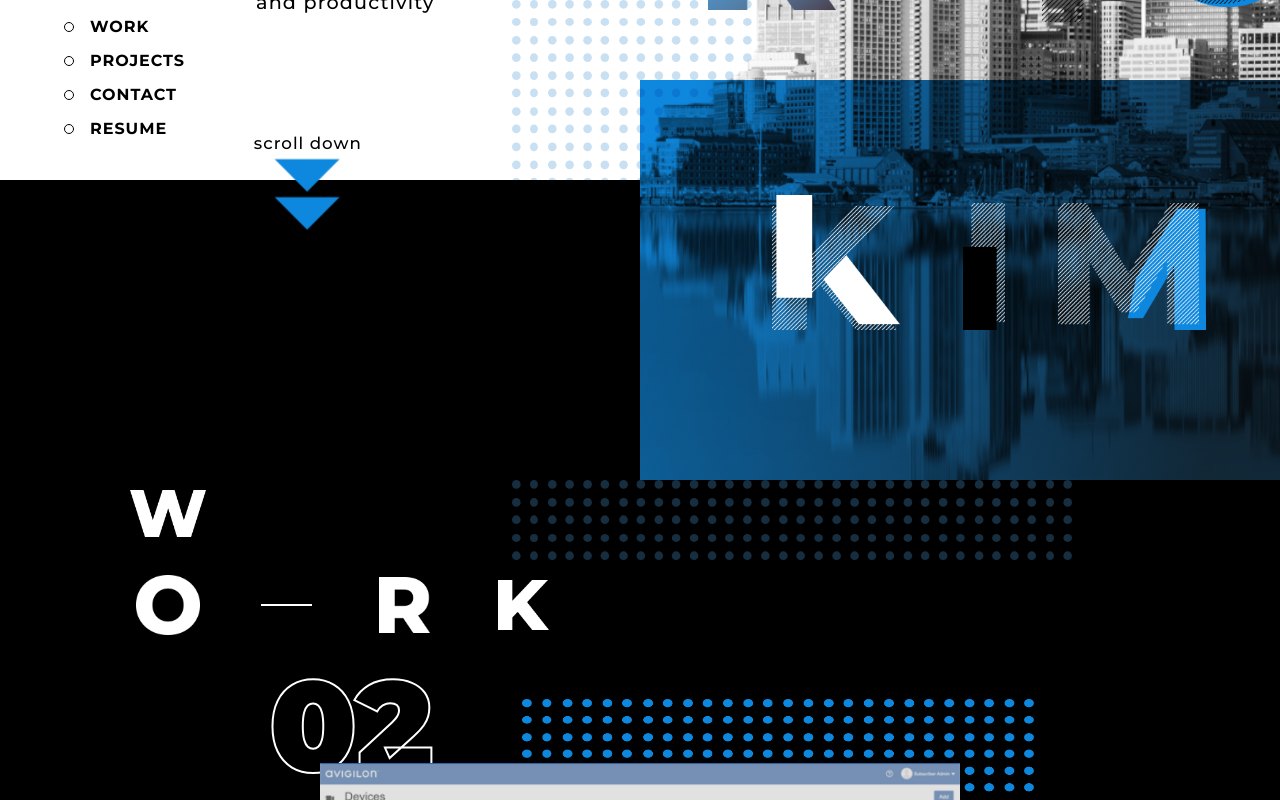
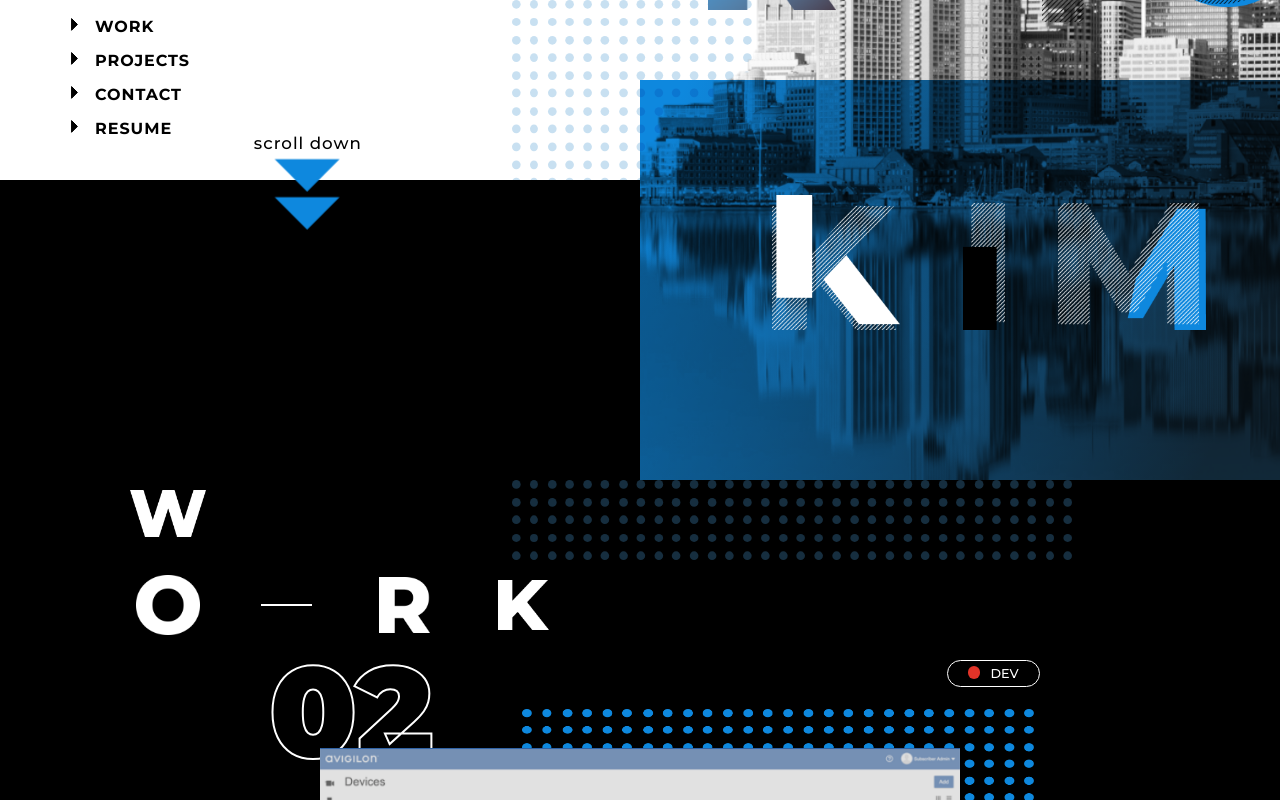
Before and after one commit to ericykim/portfolio-new, a React (Create React App) app: page / in a window 1280 px wide. Shown: the part 320-1120 px from the top of the page. Built offline with nearby package versions, Linux system fonts and the light colour scheme.

Commit message:
update links

```diff
--- a/src/components/contact/contact.css
+++ b/src/components/contact/contact.css
@@ -23,7 +23,7 @@
     font-family: Montserrat;
     font-style: normal;
     font-weight: 200;
-    font-size: 3vw;
+    font-size: 2vw;
     color: white;
 }
 
@@ -31,7 +31,7 @@
     display: flex !important;
     flex-direction: row;
     justify-content: space-between;
-    width: 40%;
+    width: 30%;
     padding: 0vw 15vw 0vw 15vw;
 }
 
@@ -41,7 +41,7 @@
     font-family: Montserrat;
     font-style: normal;
     font-weight: 400;
-    font-size: 3vw;
+    font-size: 2vw;
     padding-bottom: 1vw;
     color: white;
 }
--- a/src/components/landingPage/landingPage.css
+++ b/src/components/landingPage/landingPage.css
@@ -89,7 +89,7 @@
     font-family: Montserrat;
     font-style: normal;
     font-weight: bold;
-    font-size: 3vw;
+    font-size: 2vw;
     letter-spacing: 0.06em;
     text-transform: uppercase;
     position: relative;
@@ -319,3 +319,41 @@
     grid-area: m;
     width: 115%;
 }
+
+.strikethrough {
+    position: relative;
+    display: block;
+    cursor: pointer;
+}
+
+.strikethrough:before,
+.strikethrough:after {
+    content: '';
+    position: absolute;
+    width: 0%;
+    height: 2px;
+    top: 50%;
+    margin-top: -2.5px;
+    background: #fff;
+}
+
+.strikethrough:before {
+    left: -2.5px;
+}
+.strikethrough:after {
+    right: 2.5px;
+    background: black;
+    transition: width 0.8s cubic-bezier(0.22, 0.61, 0.36, 1);
+}
+
+.strikethrough:hover:before {
+    background: black;
+    width: 100%;
+    transition: width 0.5s cubic-bezier(0.22, 0.61, 0.36, 1);
+}
+
+.strikethrough:hover:after {
+    background: transparent;
+    width: 100%;
+    transition: 0s;
+}
--- a/src/components/landingPage/landingPage.js
+++ b/src/components/landingPage/landingPage.js
@@ -1,4 +1,5 @@
 import React from 'react';
+import _ from 'lodash';
 import { ReactComponent as BlueDots } from '../../assets/blue_dots.svg';
 import Logo from '../../images/smallLogo.png';
 import { ReactComponent as ActiveMenu } from '../../assets/activeMenu.svg';
@@ -17,7 +18,7 @@ import './landingPage.css';
 
 import { HashLink as Link } from 'react-router-hash-link';
 
-const desc = `a web developer with an eye for design aiming to build tools that unlock a persons performance and productivity `
+const desc = `a web developer with an eye for design aiming to build tools that unlock a persons performance and productivity `;
 
 function Menu(props) {
     const { className } = props;
@@ -25,7 +26,7 @@ function Menu(props) {
         { name: 'Work', to: '/#work' },
         { name: 'Projects', to: '/#projects' },
         { name: 'Contact', to: '/#contact' },
-        { name: 'Resume', to: '/resume' },
+        { name: 'Resume', to: 'Eric_Kim_Resume.pdf' },
     ];
     return (
         <div className={className}>
@@ -33,12 +34,18 @@ function Menu(props) {
                 return (
                     <div>
                         {/* add conditonal based on active with "activemenu" */}
-                        {/* <ActiveMenu /> */}
-                        <NonActiveMenu />
+                        <ActiveMenu />
+                        {/* <NonActiveMenu /> */}
                         <div className={'options'}>
-                            <Link to={option.to} smooth>
-                                {option.name}
-                            </Link>
+                            {_.get(option, 'to') === 'Eric_Kim_Resume.pdf' ? (
+                                <a className={'strikethrough'} href={option.to} target='_blank' download smooth>
+                                    {option.name}
+                                </a>
+                            ) : (
+                                <Link className={'strikethrough'} to={option.to} smooth>
+                                    {option.name}
+                                </Link>
+                            )}
                         </div>
                     </div>
                 );
--- a/src/components/projectPage/projectPage.css
+++ b/src/components/projectPage/projectPage.css
@@ -212,12 +212,12 @@
     display: flex;
     flex-direction: row;
     flex-wrap: wrap;
-    margin: 1vw 0rem 0rem 2rem;
+    margin: 2.5vw 0rem 0rem 2rem;
 }
 
 .tag {
     border: 1px solid white;
-    border-radius: 20px;
+    border-radius: 50px;
     padding: 5px 20px 5px 20px;
     margin: 5px 10px 0px 0px;
     text-align: center;
@@ -232,6 +232,7 @@
     font-weight: 500;
     font-size: 1vw;
     white-space: nowrap;
+    color: white;
     text-transform: uppercase;
     margin: 0px 0px 0px 10px;
 }
--- a/src/components/projects/animatr/animatr.css
+++ b/src/components/projects/animatr/animatr.css
@@ -6,9 +6,26 @@
     font-family: Montserrat;
     font-style: normal;
     font-weight: 900;
-    font-size: 125px;
-    line-height: 152px;
+    font-size: 5rem;
 
     display: flex;
+    flex-direction: column;
+    justify-content: center;
+    align-items: center;
+}
 
+.subText {
+    background-color: black;
+
+    color: white;
+    font-family: Montserrat;
+    font-style: normal;
+    font-weight: 500;
+    font-size: 1rem;
+    padding: 30px;
+
+    display: flex;
+    /* flex-direction: row; */
+    justify-content: center;
+    align-items: center;
 }
--- a/src/components/projects/animatr/animatr.js
+++ b/src/components/projects/animatr/animatr.js
@@ -1,11 +1,15 @@
 import React, { useEffect, useState } from 'react';
 import _ from 'lodash';
-import './animatr.css'
+import './animatr.css';
 // import { BrowserRouter as Router, Switch, Route, Link } from 'react-router-dom';
 
-
 function Animatr(props) {
-    return <div className='comingSoon'>{'coming soon'}</div>;
+    return (
+        <div className='comingSoon'>
+            {'coming soon'}
+            <div className='subText'>{'but in the meantime, feel free to reach out!'}</div>
+        </div>
+    );
 }
 
 export default Animatr;
--- a/src/components/workPage/workPage.css
+++ b/src/components/workPage/workPage.css
@@ -75,7 +75,7 @@
     margin-right: auto;
     width: 58%;
     position: absolute;
-    top: -15%;
+    top: -22%;
 }
 
 .workDescription {
@@ -108,7 +108,7 @@
 .workImage {
     width: 50vw;
     position: absolute;
-    top: 5vw;
+    top: 3vw;
     display: block;
     margin-left: auto;
     margin-right: auto;
@@ -138,6 +138,7 @@
     display: flex;
     justify-content: center;
     align-items: center;
+    top: 10px;
 }
 
 .workViewButton {
@@ -186,3 +187,40 @@
 .workStatus:hover .workTooltip {
     visibility: visible;
 }
+
+.workCardTags {
+    display: flex;
+    flex-direction: row;
+    flex-wrap: wrap;
+    margin: 2.5vw 0rem 0rem 2rem;
+
+    position: absolute;
+    /* text-align: right; */
+    /* width: 33%; */
+    top: -25%;
+    right: 18%;
+    z-index: 10px
+    /* left: 11vw; */
+}
+
+.workTag {
+    border: 1px solid white;
+    border-radius: 50px;
+    padding: 5px 20px 5px 20px;
+    margin: 5px 10px 0px 0px;
+    text-align: center;
+    display: flex;
+    align-content: center;
+    overflow: hidden;
+}
+
+.workTagName {
+    font-family: Montserrat;
+    font-style: normal;
+    font-weight: 500;
+    font-size: 1vw;
+    white-space: nowrap;
+    color: white;
+    text-transform: uppercase;
+    margin: 0px 0px 0px 10px;
+}
--- a/src/components/workPage/workPage.js
+++ b/src/components/workPage/workPage.js
@@ -1,5 +1,6 @@
 import React, { useEffect, useState } from 'react';
 import './workPage.css';
+import _ from 'lodash';
 
 import W from '../../images/work/W.png';
 import O from '../../images/work/O.png';
@@ -46,11 +47,11 @@ function WorkCarousel(props) {
             if (workNum === works.length - 1) {
                 setWorkNum(0);
             } else {
-                setWorkNum(workNum + 1)
+                setWorkNum(workNum + 1);
             }
-          }, 4000);
-          return () => clearTimeout(scrollInterval);
-    },);
+        }, 4000);
+        return () => clearTimeout(scrollInterval);
+    });
 
     const works = [
         {
@@ -58,23 +59,65 @@ function WorkCarousel(props) {
             name: 'Whoop',
             position: 'Software Engineer/ UI & UX Designer',
             image: Whoop,
-            // tags: [dev, UX / UI],
+            tags: ['dev', 'UX / UI'],
         },
         {
             num: '02',
             name: 'Avigilon',
             position: 'Software Engineer/ QA Engineer',
             image: Avigilon,
-            // tags: [dev, UX / UI],
+            tags: ['dev'],
         },
         {
             num: '03',
             name: 'Fisherman',
             position: 'UI & UX Designer',
             image: Fisherman,
-            // tags: [dev, UX / UI],
+            tags: ['UX / UI'],
         },
     ];
+
+    const getColor = (tag) => {
+        switch (tag) {
+            case 'dev': {
+                return '#E13328';
+            }
+            case 'UX / UI': {
+                return '#D2E128';
+            }
+            case 'photography': {
+                return 'green';
+            }
+            case 'design': {
+                return '#FFCAB1';
+            }
+            case 'Mobile': {
+                return '#E128C4';
+            }
+            case 'Web': {
+                return '#0E88DE';
+            }
+        }
+    };
+
+    const projectTags = (tags) => {
+        return (
+            <div className={'workCardTags'}>
+                {_.map(tags, function (tag) {
+                    return (
+                        // <div >
+                        //     <span className={`dot`} style={{ backgroundColor: `${getColor(tag)}` }} />
+                        //     <span className={'tagName'}>{tag}</span>
+                        // </div>
+                            <div className={'workTag'}>
+                                <span className={`dot`} style={{ backgroundColor: `${getColor(tag)}` }} />
+                                <span className={'workTagName'}>{tag}</span>
+                            </div>
+                    );
+                })}
+            </div>
+        );
+    };
 
     const changeWork = (pos) => {
         if (pos === 'add') {
@@ -95,10 +138,11 @@ function WorkCarousel(props) {
 
     const work = works[workNum];
     return (
-        <div className={'workContainer'} >
+        <div className={'workContainer'}>
             <div className={'workCarousel'}>
                 <div className={'imageOverlay'}>
                     <div className={'workNumber'}>{work.num}</div>
+                    {projectTags(work.tags)}
                     <img src={work.image} alt={'whoop'} className={'workImage'} style={{ width: '50vw' }} />
                     <div className={'workDescription'}>
                         <div className={'workPosition'}>{work.position}</div>
```
Also changed, not shown: src/components/projectPage/projectPage.js (+14 -8 lines), 2 other files (tests, documents, lock files or other folders).
